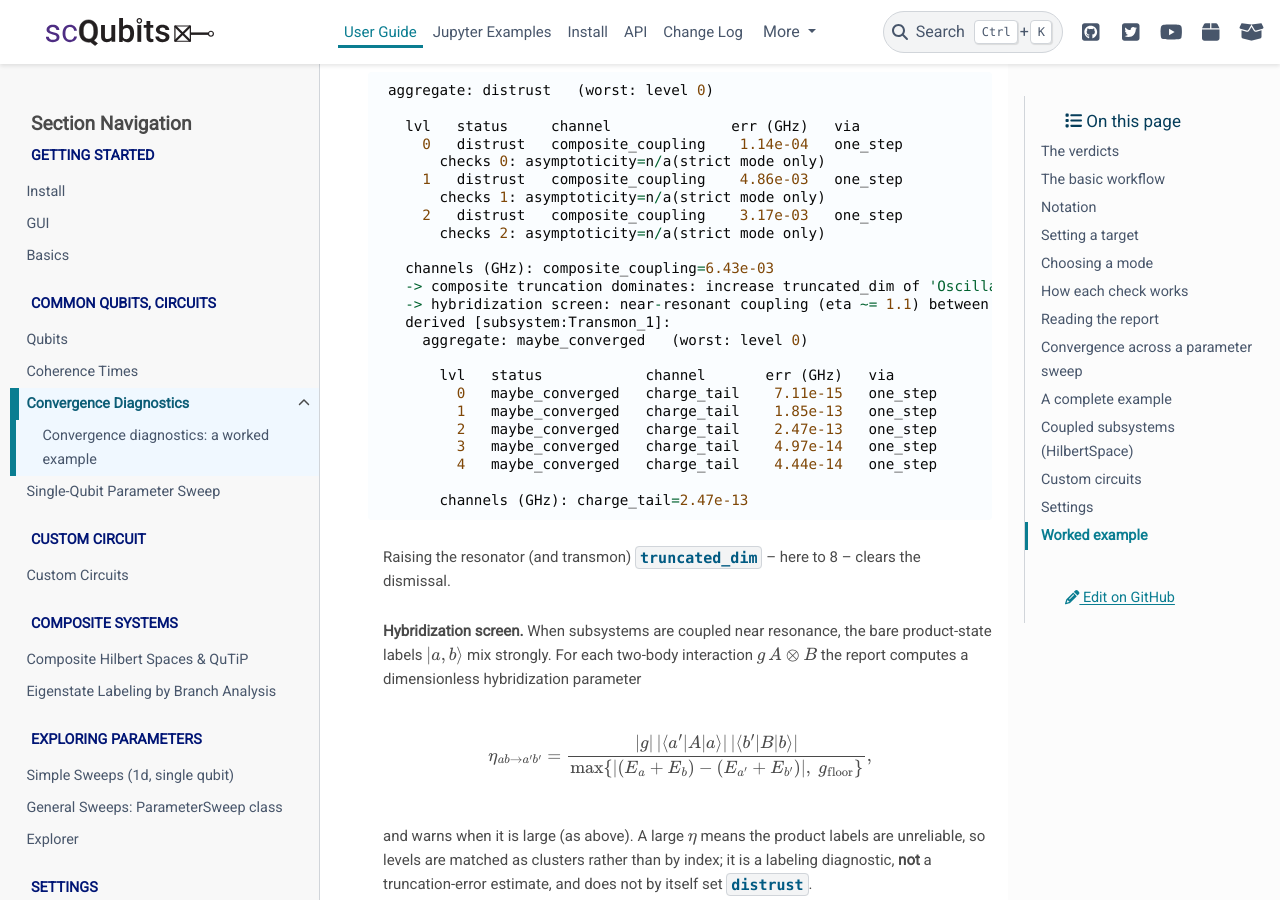
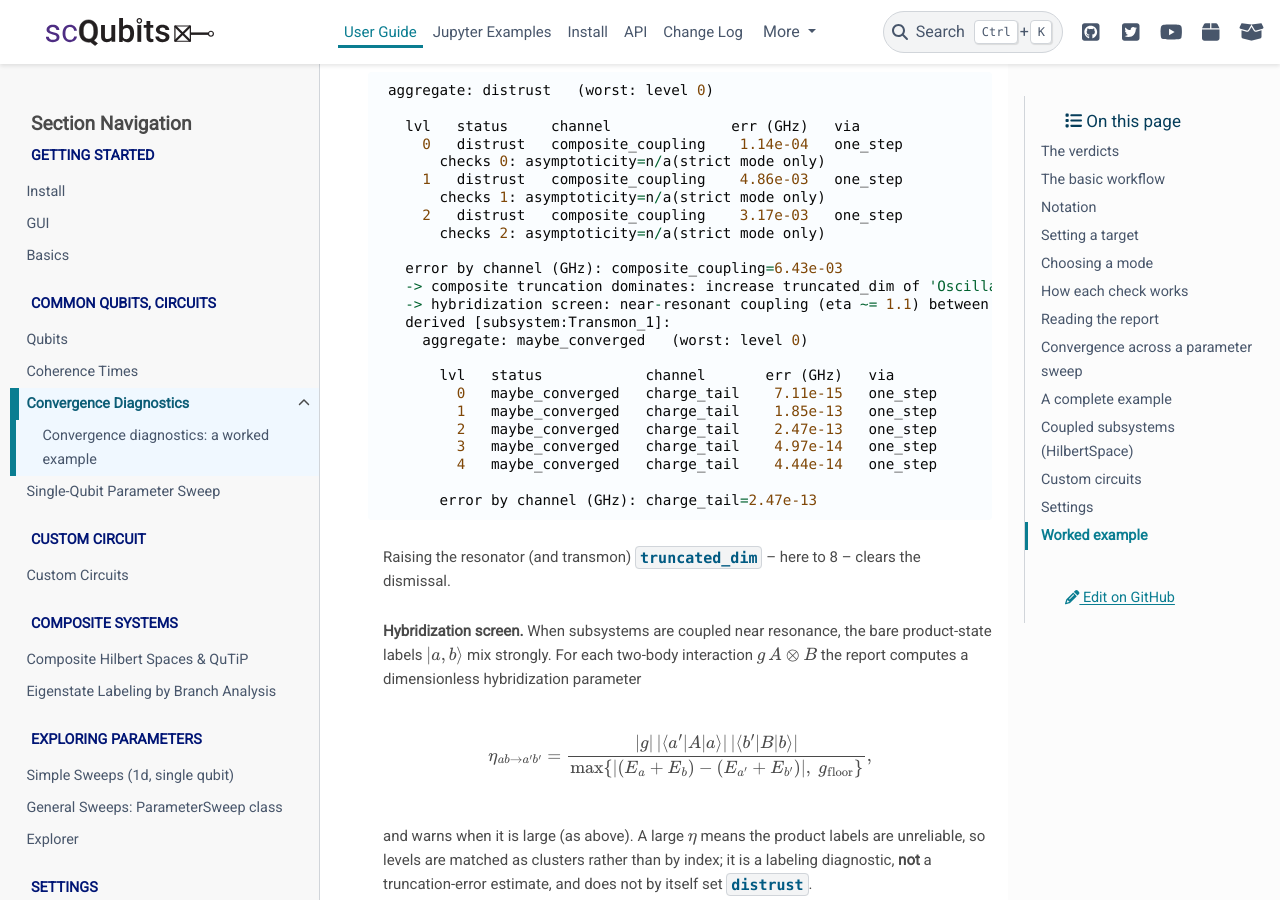
Before and after one commit to scqubits/scqubits-doc, a Sphinx documentation site: the page built from docs/source/guide/convergence/guide-convergence.rst, in a window 1280 px wide and 900 px high, scrolled down 17899 px. Built offline with Sphinx 7.4.7 and the PyData theme 0.15.4, drawn with Linux system fonts in a browser that asks for light colours; pages that are not in the unit, such as notebooks, are missing from menus; some of the changed text lies outside the part shown.

Commit message:
convergence docs: clarify channel-breakdown label ('error by channel (GHz)')
Update the guide transcripts and re-execute the companion notebook.

Co-Authored-By: Claude Opus 4.7 <noreply@anthropic.com>

```diff
--- a/docs/source/guide/convergence/guide-convergence.rst
+++ b/docs/source/guide/convergence/guide-convergence.rst
@@ -127,7 +127,7 @@ if necessary -- increase the cutoff and repeat.
            3   maybe_converged   charge_tail    4.97e-14   one_step
            4   maybe_converged   charge_tail    4.44e-14   one_step
 
-         channels (GHz): charge_tail=2.47e-13
+         error by channel (GHz): charge_tail=2.47e-13
 
    Every estimated error sits far below the ``1e-4`` GHz target and the default
    moderate refinement found no movement, so each level is ``maybe_converged``:
@@ -733,7 +733,7 @@ the fix::
         4   distrust   charge_tail    2.92e-02   one_step   [boundary_probability_large]
           checks 4: asymptoticity=n/a(strict mode only)  boundary=fail(P_edge=0.0068)  monotonicity=pass
 
-    channels (GHz): charge_tail=2.92e-02
+    error by channel (GHz): charge_tail=2.92e-02
     -> charge-basis tail dominates: increase ncut from 6 to at least 10 (charge cutoff) and re-run
     -> levels [3, 4] carry the 'boundary_probability_large' warning: the kept state reaches the basis boundary, so the dropped tail is non-perturbative -- increase the cutoff aggressively
 
@@ -840,7 +840,7 @@ report names the subsystem to grow, flags the near-resonance, and attaches the
         2   distrust   composite_coupling    3.17e-03   one_step
           checks 2: asymptoticity=n/a(strict mode only)
 
-      channels (GHz): composite_coupling=6.43e-03
+      error by channel (GHz): composite_coupling=6.43e-03
       -> composite truncation dominates: increase truncated_dim of 'Oscillator_1' from 3 to at least 5 and re-run (it sets how many of that subsystem's levels enter the product space)
       -> hybridization screen: near-resonant coupling (eta ~= 1.1) between bare product states of 'Transmon_1' and 'Oscillator_1'; product-state labels are unreliable -- rely on cluster-safe matching and full composite refinement
       derived [subsystem:Transmon_1]:
@@ -853,7 +853,7 @@ report names the subsystem to grow, flags the near-resonance, and attaches the
             3   maybe_converged   charge_tail    4.97e-14   one_step
             4   maybe_converged   charge_tail    4.44e-14   one_step
 
-          channels (GHz): charge_tail=2.47e-13
+          error by channel (GHz): charge_tail=2.47e-13
 
 Raising the resonator (and transmon) ``truncated_dim`` -- here to 8 -- clears the
 dismissal.
```
Also changed, not shown: docs/source/guide/convergence/ipynb/convergence-workflow.ipynb.
